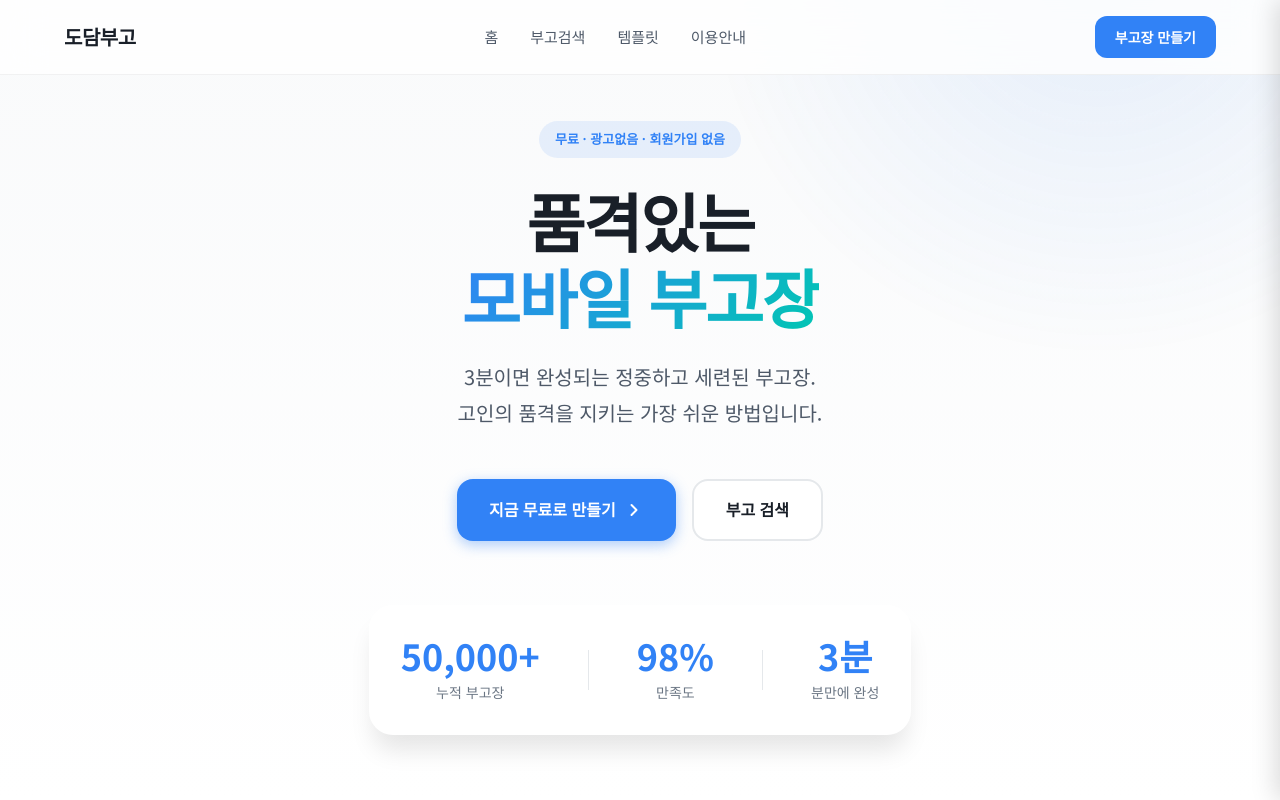
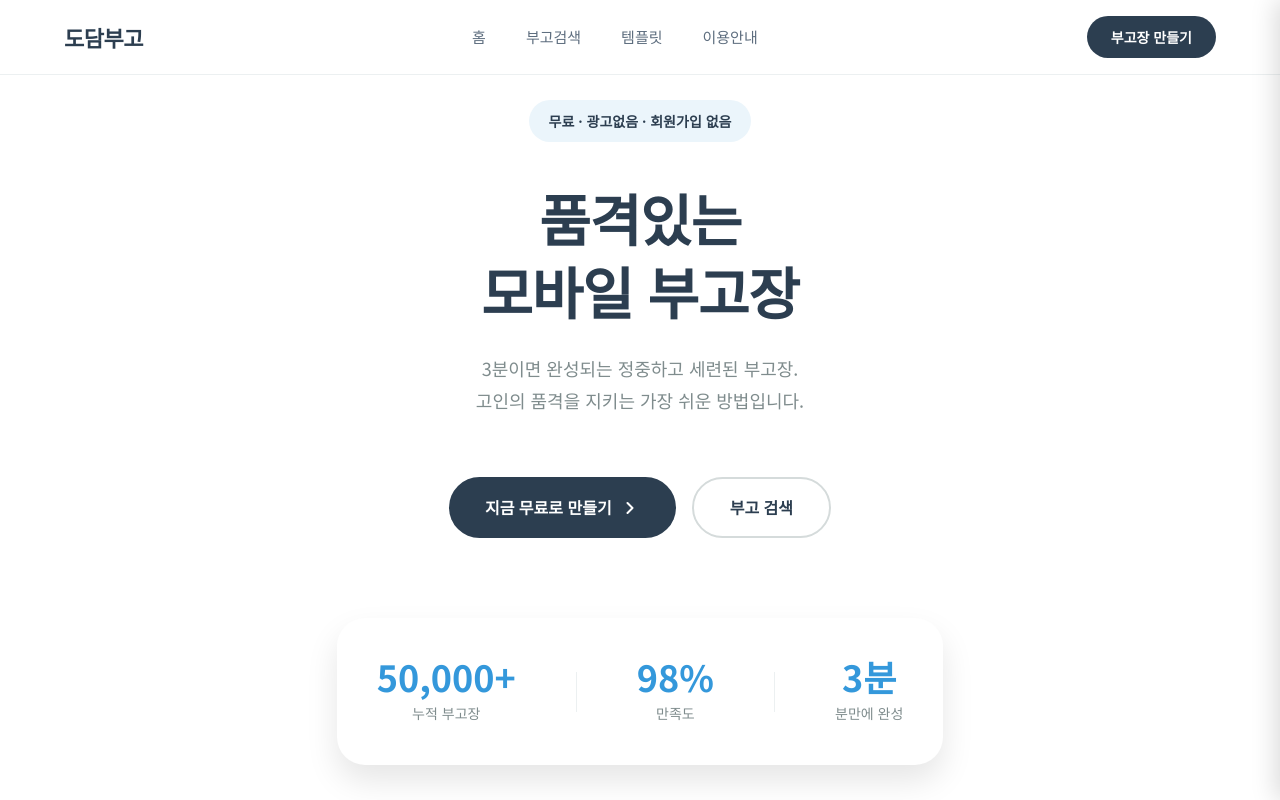
Before and after one commit to seunghun2/dodambugo, a Next.js app: page / in a window 1280 px wide. Shown: the top 800 px of the page. Built offline with nearby package versions, Linux system fonts and the light colour scheme.

Commit message:
style: mbugo 스타일 적용 (1차)

```diff
--- a/app/globals.css
+++ b/app/globals.css
@@ -1,5 +1,5 @@
 /* ========================================
-   토스 스타일 디자인 시스템
+   mbugo 스타일 디자인 시스템
    ======================================== */
 
 /* 리셋 & 기본 설정 */
@@ -10,70 +10,77 @@
 }
 
 :root {
-    /* 토스 브랜드 컬러 */
-    --primary-blue: #3182F6;
-    --primary-blue-dark: #1B64DA;
-    --primary-blue-light: #EBF4FF;
+    /* mbugo 브랜드 컬러 - 네이비 기반 */
+    --primary: #2C3E50;
+    --primary-dark: #1a252f;
+    --primary-light: #34495E;
+    --accent: #3498DB;
+    --accent-light: #EBF5FB;
+
+    /* 레거시 호환 */
+    --primary-blue: #3498DB;
+    --primary-blue-dark: #2980B9;
+    --primary-blue-light: #EBF5FB;
 
     /* 세컨더리 컬러 */
-    --teal: #00C7B2;
-    --teal-dark: #009F8B;
+    --teal: #1ABC9C;
+    --teal-dark: #16A085;
     --brown: #8B7355;
     --brown-dark: #6B5744;
 
-    /* 그레이 스케일 */
-    --gray-900: #191F28;
-    --gray-800: #333D4B;
-    --gray-700: #4E5968;
-    --gray-600: #6B7684;
-    --gray-500: #8B95A1;
-    --gray-400: #B0B8C1;
-    --gray-300: #D1D6DB;
-    --gray-200: #E5E8EB;
-    --gray-100: #F2F4F6;
-    --gray-50: #F9FAFB;
+    /* 그레이 스케일 - 더 부드럽게 */
+    --gray-900: #2C3E50;
+    --gray-800: #34495E;
+    --gray-700: #5D6D7E;
+    --gray-600: #7F8C8D;
+    --gray-500: #95A5A6;
+    --gray-400: #BDC3C7;
+    --gray-300: #D5DBDB;
+    --gray-200: #ECF0F1;
+    --gray-100: #F4F6F7;
+    --gray-50: #FAFAFA;
 
     /* 시맨틱 컬러 */
-    --success: #00C853;
-    --warning: #FFA726;
-    --error: #FF6B6B;
-    --info: #3182F6;
+    --success: #27AE60;
+    --warning: #F39C12;
+    --error: #E74C3C;
+    --info: #3498DB;
 
     /* 배경 */
     --bg-white: #FFFFFF;
-    --bg-gray: #F9FAFB;
-    --bg-gradient: linear-gradient(135deg, #667eea 0%, #764ba2 100%);
+    --bg-gray: #F8F9FA;
+    --bg-gradient: linear-gradient(180deg, #FAFAFA 0%, #FFFFFF 100%);
 
-    /* 그림자 */
-    --shadow-sm: 0 1px 2px 0 rgba(0, 0, 0, 0.05);
-    --shadow-md: 0 4px 6px -1px rgba(0, 0, 0, 0.1);
-    --shadow-lg: 0 10px 15px -3px rgba(0, 0, 0, 0.1);
-    --shadow-xl: 0 20px 25px -5px rgba(0, 0, 0, 0.1);
-    --shadow-2xl: 0 25px 50px -12px rgba(0, 0, 0, 0.25);
+    /* 그림자 - 더 부드럽게 */
+    --shadow-sm: 0 1px 3px rgba(0, 0, 0, 0.04);
+    --shadow-md: 0 4px 12px rgba(0, 0, 0, 0.06);
+    --shadow-lg: 0 8px 24px rgba(0, 0, 0, 0.08);
+    --shadow-xl: 0 16px 32px rgba(0, 0, 0, 0.1);
+    --shadow-2xl: 0 24px 48px rgba(0, 0, 0, 0.12);
 
     /* 타이포그래피 */
     --font-family: 'Noto Sans KR', -apple-system, BlinkMacSystemFont, 'Segoe UI', sans-serif;
 
-    /* 애니메이션 */
-    --transition-fast: 150ms cubic-bezier(0.4, 0, 0.2, 1);
-    --transition-base: 250ms cubic-bezier(0.4, 0, 0.2, 1);
-    --transition-slow: 350ms cubic-bezier(0.4, 0, 0.2, 1);
+    /* 애니메이션 - 더 부드럽게 */
+    --transition-fast: 150ms ease;
+    --transition-base: 200ms ease;
+    --transition-slow: 300ms ease;
 
-    /* 간격 */
+    /* 간격 - 더 넉넉하게 */
     --spacing-xs: 4px;
     --spacing-sm: 8px;
     --spacing-md: 16px;
     --spacing-lg: 24px;
-    --spacing-xl: 32px;
-    --spacing-2xl: 48px;
-    --spacing-3xl: 64px;
+    --spacing-xl: 40px;
+    --spacing-2xl: 60px;
+    --spacing-3xl: 80px;
 
-    /* 반경 */
-    --radius-sm: 4px;
-    --radius-md: 8px;
-    --radius-lg: 12px;
-    --radius-xl: 16px;
-    --radius-2xl: 24px;
+    /* 반경 - 더 둥글게 */
+    --radius-sm: 6px;
+    --radius-md: 10px;
+    --radius-lg: 14px;
+    --radius-xl: 20px;
+    --radius-2xl: 28px;
     --radius-full: 9999px;
 }
 
@@ -94,24 +101,21 @@ body {
 }
 
 /* ========================================
-   네비게이션 - 토스 스타일
+   네비게이션 - mbugo 스타일
    ======================================== */
 .nav {
     position: fixed;
     top: 0;
     left: 0;
     right: 0;
-    background: rgba(255, 255, 255, 0.8);
-    backdrop-filter: blur(20px);
-    -webkit-backdrop-filter: blur(20px);
-    border-bottom: 1px solid rgba(0, 0, 0, 0.05);
+    background: white;
+    border-bottom: 1px solid var(--gray-200);
     z-index: 1000;
     transition: all var(--transition-base);
 }
 
 .nav.scrolled {
-    background: rgba(255, 255, 255, 0.95);
-    box-shadow: var(--shadow-sm);
+    box-shadow: var(--shadow-md);
 }
 
 .nav-container {
@@ -124,9 +128,9 @@ body {
 }
 
 .nav-logo {
-    font-size: 20px;
+    font-size: 22px;
     font-weight: 700;
-    color: var(--gray-900);
+    color: var(--primary);
     letter-spacing: -0.5px;
 }
 
@@ -142,35 +146,18 @@ body {
     font-weight: 500;
     font-size: 15px;
     transition: color var(--transition-fast);
-    position: relative;
 }
 
 .nav-link:hover {
-    color: var(--primary-blue);
-}
-
-.nav-link::after {
-    content: '';
-    position: absolute;
-    bottom: -4px;
-    left: 0;
-    right: 0;
-    height: 2px;
-    background: var(--primary-blue);
-    transform: scaleX(0);
-    transition: transform var(--transition-base);
-}
-
-.nav-link:hover::after {
-    transform: scaleX(1);
+    color: var(--primary);
 }
 
 .nav-cta {
-    background: var(--primary-blue);
+    background: var(--primary);
     color: white;
     border: none;
-    padding: 10px 20px;
-    border-radius: var(--radius-lg);
+    padding: 10px 24px;
+    border-radius: var(--radius-full);
     font-weight: 600;
     font-size: 14px;
     cursor: pointer;
@@ -178,9 +165,7 @@ body {
 }
 
 .nav-cta:hover {
-    background: var(--primary-blue-dark);
-    transform: translateY(-2px);
-    box-shadow: var(--shadow-lg);
+    background: var(--primary-dark);
 }
 
 /* 임시저장 배너 */
@@ -263,6 +248,7 @@ body {
         opacity: 0;
         transform: translateY(-100%);
     }
+
     to {
         opacity: 1;
         transform: translateY(0);
@@ -402,76 +388,53 @@ body {
 }
 
 /* ========================================
-   히어로 섹션 - 토스 스타일
+   히어로 섹션 - mbugo 스타일
    ======================================== */
 .hero {
     min-height: 100vh;
     display: flex;
     align-items: center;
     justify-content: center;
-    background: linear-gradient(180deg, #F9FAFB 0%, #FFFFFF 100%);
-    padding: 120px var(--spacing-lg) var(--spacing-3xl);
+    background: #FFFFFF;
+    padding: 100px var(--spacing-lg) var(--spacing-3xl);
     position: relative;
-    overflow: hidden;
-}
-
-.hero::before {
-    content: '';
-    position: absolute;
-    top: -50%;
-    right: -20%;
-    width: 800px;
-    height: 800px;
-    background: radial-gradient(circle, rgba(49, 130, 246, 0.1) 0%, transparent 70%);
-    border-radius: 50%;
-    animation: float 20s ease-in-out infinite;
-}
-
-@keyframes float {
-    0%, 100% { transform: translate(0, 0); }
-    50% { transform: translate(-50px, -50px); }
 }
 
 .hero-content {
     text-align: center;
-    position: relative;
-    z-index: 1;
+    max-width: 800px;
+    margin: 0 auto;
 }
 
 .hero-badge {
     display: inline-block;
-    background: rgba(49, 130, 246, 0.1);
-    color: var(--primary-blue);
-    padding: 8px 16px;
+    background: var(--accent-light);
+    color: var(--primary);
+    padding: 10px 20px;
     border-radius: var(--radius-full);
-    font-size: 13px;
+    font-size: 14px;
     font-weight: 600;
-    margin-bottom: var(--spacing-lg);
-    animation: fadeInDown 0.8s ease-out;
+    margin-bottom: var(--spacing-xl);
 }
 
 .hero-title {
-    font-size: clamp(40px, 6vw, 64px);
-    font-weight: 800;
-    line-height: 1.2;
+    font-size: clamp(36px, 5vw, 56px);
+    font-weight: 700;
+    line-height: 1.3;
     margin-bottom: var(--spacing-lg);
-    letter-spacing: -2px;
-    animation: fadeInUp 0.8s ease-out 0.2s backwards;
+    letter-spacing: -1px;
+    color: var(--gray-900);
 }
 
 .gradient-text {
-    background: linear-gradient(135deg, var(--primary-blue) 0%, var(--teal) 100%);
-    -webkit-background-clip: text;
-    -webkit-text-fill-color: transparent;
-    background-clip: text;
+    color: var(--primary);
 }
 
 .hero-subtitle {
-    font-size: clamp(16px, 2vw, 20px);
-    color: var(--gray-700);
+    font-size: clamp(16px, 2vw, 18px);
+    color: var(--gray-600);
     line-height: 1.8;
     margin-bottom: var(--spacing-2xl);
-    animation: fadeInUp 0.8s ease-out 0.4s backwards;
 }
 
 .hero-cta {
@@ -480,49 +443,47 @@ body {
     justify-content: center;
     flex-wrap: wrap;
     margin-bottom: var(--spacing-3xl);
-    animation: fadeInUp 0.8s ease-out 0.6s backwards;
 }
 
+
 /* ========================================
-   버튼 스타일 - 토스 스타일
+   버튼 스타일 - mbugo 스타일
    ======================================== */
 .btn-primary {
-    background: var(--primary-blue);
+    background: var(--primary);
     color: white;
     border: none;
-    padding: 16px 32px;
-    border-radius: var(--radius-xl);
+    padding: 16px 36px;
+    border-radius: var(--radius-full);
     font-size: 16px;
-    font-weight: 700;
+    font-weight: 600;
     cursor: pointer;
     display: inline-flex;
     align-items: center;
     gap: 8px;
     transition: all var(--transition-base);
-    box-shadow: 0 4px 14px 0 rgba(49, 130, 246, 0.4);
 }
 
 .btn-primary:hover {
-    background: var(--primary-blue-dark);
-    transform: translateY(-4px);
-    box-shadow: 0 8px 20px 0 rgba(49, 130, 246, 0.5);
+    background: var(--primary-dark);
+    transform: translateY(-2px);
 }
 
 .btn-primary:active {
-    transform: translateY(-2px);
+    transform: translateY(0);
 }
 
 .btn-primary.btn-large {
-    padding: 20px 40px;
-    font-size: 18px;
+    padding: 18px 44px;
+    font-size: 17px;
 }
 
 .btn-secondary {
     background: white;
-    color: var(--gray-900);
-    border: 2px solid var(--gray-200);
-    padding: 16px 32px;
-    border-radius: var(--radius-xl);
+    color: var(--primary);
+    border: 2px solid var(--gray-300);
+    padding: 16px 36px;
+    border-radius: var(--radius-full);
     font-size: 16px;
     font-weight: 600;
     cursor: pointer;
@@ -531,7 +492,7 @@ body {
 
 .btn-secondary:hover {
     background: var(--gray-50);
-    border-color: var(--gray-300);
+    border-color: var(--primary);
     transform: translateY(-2px);
 }
 
@@ -575,7 +536,7 @@ body {
 }
 
 /* ========================================
-   섹션 공통 스타일
+   섹션 공통 스타일 - mbugo
    ======================================== */
 section {
     padding: var(--spacing-3xl) 0;
@@ -583,27 +544,27 @@ section {
 
 .section-header {
     text-align: center;
-    margin-bottom: var(--spacing-3xl);
+    margin-bottom: var(--spacing-2xl);
 }
 
 .section-title {
-    font-size: clamp(32px, 4vw, 48px);
-    font-weight: 800;
-    margin-bottom: var(--spacing-md);
-    letter-spacing: -1px;
+    font-size: clamp(28px, 4vw, 40px);
+    font-weight: 700;
+    margin-bottom: var(--spacing-sm);
+    color: var(--gray-900);
 }
 
 .section-subtitle {
-    font-size: 18px;
+    font-size: 16px;
     color: var(--gray-600);
     font-weight: 400;
 }
 
 /* ========================================
-   특징 섹션 - Glassmorphism
+   특징 섹션 - mbugo 스타일
    ======================================== */
 .features {
-    background: linear-gradient(180deg, #FFFFFF 0%, #F9FAFB 100%);
+    background: var(--bg-gray);
 }
 
 .features-grid {
@@ -613,34 +574,31 @@ section {
 }
 
 .feature-card {
-    background: rgba(255, 255, 255, 0.7);
-    backdrop-filter: blur(10px);
-    -webkit-backdrop-filter: blur(10px);
-    border: 1px solid rgba(255, 255, 255, 0.8);
-    border-radius: var(--radius-2xl);
+    background: white;
+    border: 1px solid var(--gray-200);
+    border-radius: var(--radius-xl);
     padding: var(--spacing-xl);
-    transition: all var(--transition-slow);
-    cursor: pointer;
+    transition: all var(--transition-base);
 }
 
 .glass-card {
-    box-shadow: 0 8px 32px 0 rgba(31, 38, 135, 0.07);
+    box-shadow: var(--shadow-sm);
 }
 
 .feature-card:hover {
-    transform: translateY(-8px);
-    box-shadow: 0 20px 40px 0 rgba(31, 38, 135, 0.15);
-    border-color: rgba(49, 130, 246, 0.3);
+    transform: translateY(-4px);
+    box-shadow: var(--shadow-lg);
+    border-color: var(--gray-300);
 }
 
 .feature-icon {
-    margin-bottom: var(--spacing-lg);
+    margin-bottom: var(--spacing-md);
     display: inline-flex;
 }
 
 .feature-title {
-    font-size: 22px;
-    font-weight: 700;
+    font-size: 20px;
+    font-weight: 600;
     margin-bottom: var(--spacing-sm);
     color: var(--gray-900);
 }
@@ -922,6 +880,7 @@ section {
         opacity: 0;
         transform: translateY(30px);
     }
+
     to {
         opacity: 1;
         transform: translateY(0);
@@ -933,6 +892,7 @@ section {
         opacity: 0;
         transform: translateY(-30px);
     }
+
     to {
         opacity: 1;
         transform: translateY(0);
@@ -965,6 +925,7 @@ section {
         opacity: 0;
         transform: translateX(-30px);
     }
+
     to {
         opacity: 1;
         transform: translateX(0);
@@ -976,6 +937,7 @@ section {
         opacity: 0;
         transform: scale(0.9);
     }
+
     to {
         opacity: 1;
         transform: scale(1);
@@ -1073,7 +1035,9 @@ section {
 }
 
 @media (max-width: 480px) {
-    .btn-primary, .btn-secondary {
+
+    .btn-primary,
+    .btn-secondary {
         width: 100%;
         justify-content: center;
     }
```
